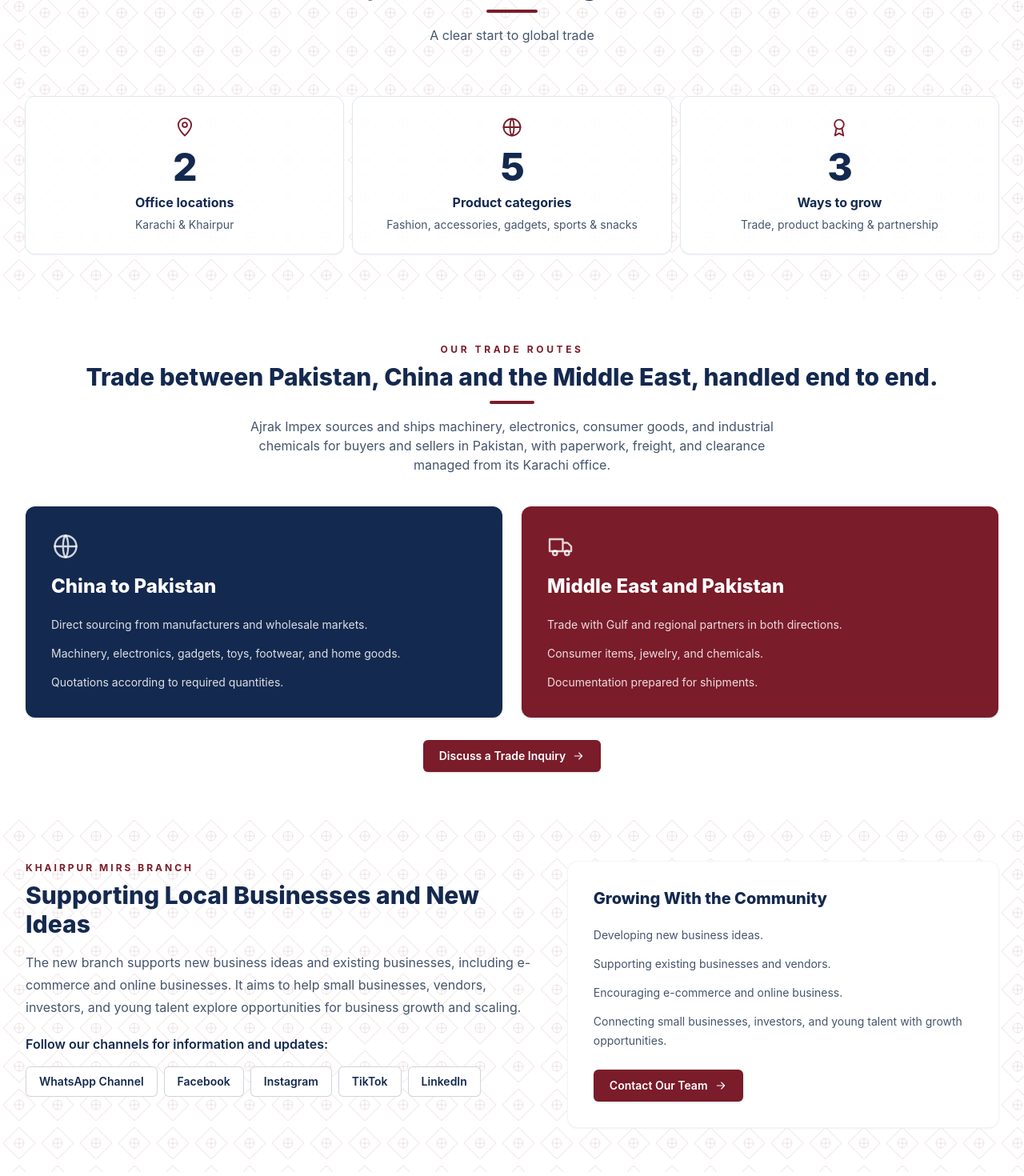
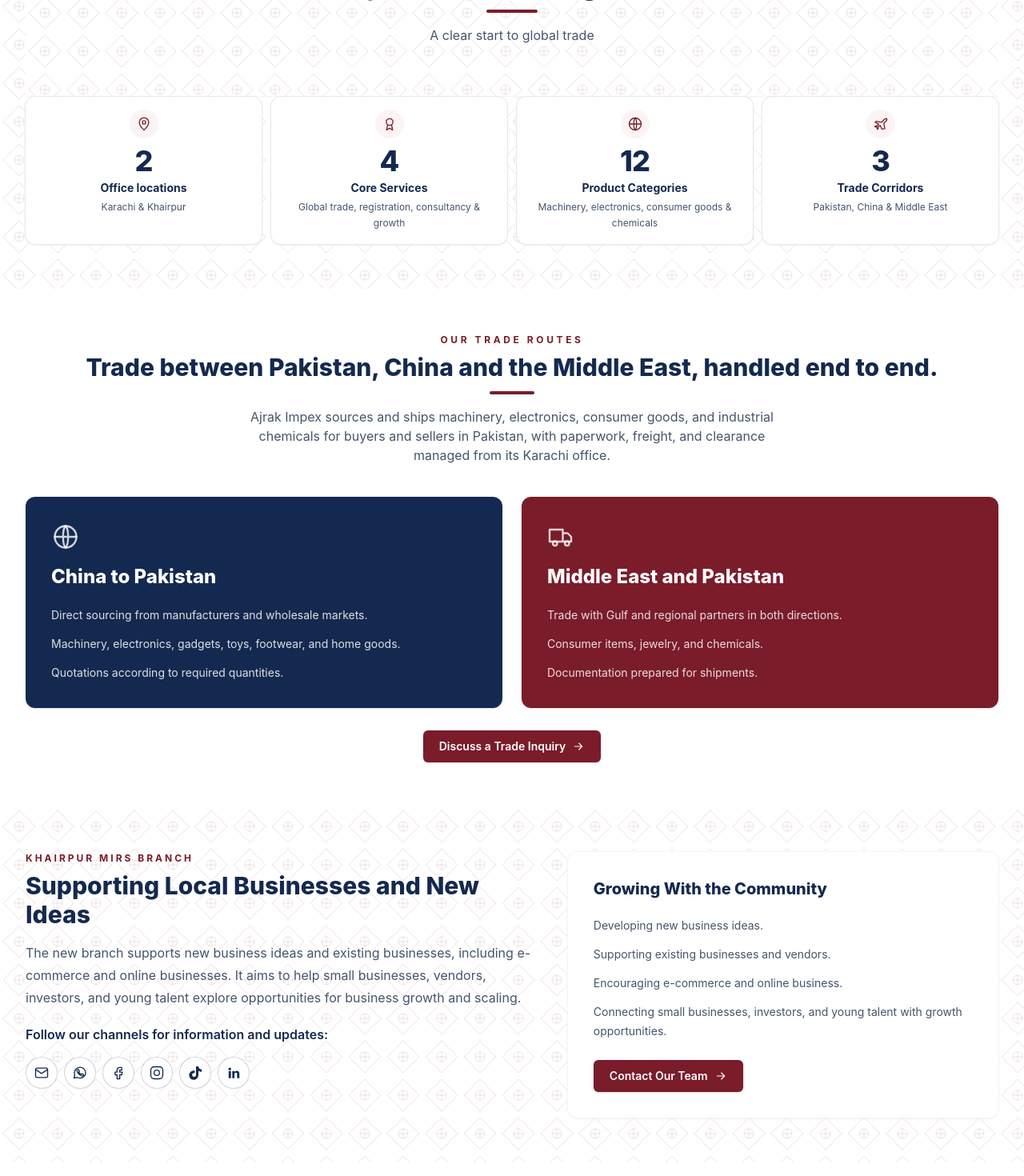
Before and after one commit to mudasir1019abbas/ajrak_impex, a Next.js app: page / in a window 1280 px wide. Shown: the part 760-2230 px from the top of the page at 80% size. Built offline with nearby package versions, Linux system fonts and the light colour scheme; no server answers.

Commit message:
Updating social icons in footer, homepage section and changing counting layout

```diff
--- a/app/page.js
+++ b/app/page.js
@@ -2,7 +2,19 @@ import Link from "next/link";
 import ImageBox from "@/components/ImageBox";
 import Reveal from "@/components/Reveal";
 import { Button, SectionTitle } from "@/components/UI";
-import { Arrow, Award, Globe, ShieldCheck, Truck } from "@/components/Icons";
+import {
+  Arrow,
+  Award,
+  Facebook,
+  Globe,
+  Instagram,
+  LinkedIn,
+  Mail,
+  ShieldCheck,
+  TikTok,
+  Truck,
+  WhatsApp,
+} from "@/components/Icons";
 import ImpactStats from "@/components/ImpactStats";
 import productCategories from "@/data/products";
 import { shippingContainers } from "@/data/images";
@@ -56,14 +68,12 @@ const steps = [
 ];
 
 const branchSocialLinks = [
-  {
-    label: "WhatsApp Channel",
-    href: "https://whatsapp.com/channel/0029Vb9tRqY05MUdmvrAg10L",
-  },
-  { label: "Facebook", href: "https://www.facebook.com/ajrakimpex1" },
-  { label: "Instagram", href: "https://www.instagram.com/ajrakimpex" },
-  { label: "TikTok", href: "https://www.tiktok.com/@ajrakimpex1" },
-  { label: "LinkedIn", href: "https://www.linkedin.com/in/ajrakimpex" },
+  { label: "Email", icon: Mail, href: "mailto:ajrakimpex@gmail.com" },
+  { label: "WhatsApp Channel", icon: WhatsApp, href: "https://whatsapp.com/channel/0029Vb9tRqY05MUdmvrAg10L" },
+  { label: "Facebook", icon: Facebook, href: "https://www.facebook.com/ajrakimpex1" },
+  { label: "Instagram", icon: Instagram, href: "https://www.instagram.com/ajrakimpex" },
+  { label: "TikTok", icon: TikTok, href: "https://www.tiktok.com/@ajrakimpex1" },
+  { label: "LinkedIn", icon: LinkedIn, href: "https://www.linkedin.com/in/ajrakimpex" },
 ];
 
 export default function Home() {
@@ -196,15 +206,17 @@ export default function Home() {
               Follow our channels for information and updates:
             </p>
             <div className="mt-4 flex flex-wrap gap-2">
-              {branchSocialLinks.map((social) => (
+              {branchSocialLinks.map(({ label, icon: Icon, href }) => (
                 <a
-                  key={social.label}
-                  href={social.href}
-                  target="_blank"
-                  rel="noreferrer"
-                  className="rounded-md border border-navy-800/20 bg-white px-4 py-2 text-sm font-semibold text-navy-800 transition hover:border-maroon-700 hover:text-maroon-700"
+                  key={label}
+                  href={href}
+                  target={href.startsWith("mailto:") ? undefined : "_blank"}
+                  rel={href.startsWith("mailto:") ? undefined : "noreferrer"}
+                  aria-label={`Ajrak Impex on ${label}`}
+                  title={label}
+                  className="flex h-10 w-10 items-center justify-center rounded-full border border-navy-800/20 bg-white text-navy-800 transition hover:border-maroon-700 hover:bg-maroon-700 hover:text-white focus-visible:outline-none focus-visible:ring-2 focus-visible:ring-maroon-700 focus-visible:ring-offset-2"
                 >
-                  {social.label}
+                  <Icon className="h-5 w-5" />
                 </a>
               ))}
             </div>
--- a/components/Footer.js
+++ b/components/Footer.js
@@ -1,7 +1,7 @@
 import Link from "next/link";
 import { cacheLife } from "next/cache";
 import Logo from "@/components/Logo";
-import { Facebook, Mail } from "@/components/Icons";
+import { Facebook, Instagram, LinkedIn, Mail, TikTok, WhatsApp } from "@/components/Icons";
 
 const sitemap = [
   { label: "Home", to: "/" },
@@ -17,7 +17,11 @@ const sitemap = [
 
 const socialLinks = [
   { label: "Email", icon: Mail, href: "mailto:ajrakimpex@gmail.com" },
-  { label: "Facebook", icon: Facebook, href: "https://www.facebook.com/Ajrakimpex" },
+  { label: "WhatsApp Channel", icon: WhatsApp, href: "https://whatsapp.com/channel/0029Vb9tRqY05MUdmvrAg10L" },
+  { label: "Facebook", icon: Facebook, href: "https://www.facebook.com/ajrakimpex1" },
+  { label: "Instagram", icon: Instagram, href: "https://www.instagram.com/ajrakimpex" },
+  { label: "TikTok", icon: TikTok, href: "https://www.tiktok.com/@ajrakimpex1" },
+  { label: "LinkedIn", icon: LinkedIn, href: "https://www.linkedin.com/in/ajrakimpex" },
 ];
 
 // The year is cached, so the footer stays part of the static shell instead of
--- a/components/Icons.js
+++ b/components/Icons.js
@@ -12,6 +12,15 @@ const make = (paths) =>
   function Icon({ className = "h-8 w-8" }) {
     return (
       <svg {...base} className={className} aria-hidden="true">
+        {paths}
+      </svg>
+    );
+  };
+
+const makeBrand = (paths) =>
+  function BrandIcon({ className = "h-8 w-8" }) {
+    return (
+      <svg viewBox="0 0 24 24" fill="currentColor" className={className} aria-hidden="true">
         {paths}
       </svg>
     );
@@ -38,3 +47,14 @@ export const Scissors = make(<><circle cx="6" cy="6" r="2.5" /><circle cx="6" cy
 
 // Simple brand glyphs for social links
 export const Facebook = make(<path d="M14 8h3V4h-3a4 4 0 00-4 4v3H7v4h3v6h4v-6h3l1-4h-4V8z" />);
+export const WhatsApp = make(<><path d="M20.5 11.5a8.5 8.5 0 01-12.6 7.4L3 20l1.1-4.7A8.5 8.5 0 1120.5 11.5z" /><path d="M8.2 7.7c.3-.6.6-.6.9-.6h.6c.2 0 .4.1.5.4l.8 1.9c.1.3 0 .5-.2.7l-.7.8c.8 1.5 2 2.7 3.5 3.5l.8-.7c.2-.2.4-.3.7-.2l1.9.8c.3.1.4.3.4.5v.6c0 .3 0 .6-.6.9-.5.3-1.1.5-1.8.3-1.3-.3-3.2-1.2-4.8-2.8-1.6-1.6-2.5-3.5-2.8-4.8-.2-.7 0-1.3.8-1.3z" /></>);
+export const Instagram = make(<><rect x="3" y="3" width="18" height="18" rx="5" /><circle cx="12" cy="12" r="4" /><circle cx="17.5" cy="6.5" r=".5" fill="currentColor" stroke="none" /></>);
+export const TikTok = makeBrand(
+  <path d="M16.8 2.3h-3.6v12.9a2.9 2.9 0 1 1-2.9-2.9c.4 0 .8.1 1.1.2V8.8a7 7 0 1 0 5.4 6.8V9.1a9.1 9.1 0 0 0 5 1.5V6.9a5.3 5.3 0 0 1-5-4.6Z" />,
+);
+export const LinkedIn = makeBrand(
+  <>
+    <circle cx="6.3" cy="6.2" r="2" />
+    <path d="M4.6 9.3H8V20H4.6zM10 9.3h3.3v1.5a4 4 0 0 1 3.5-1.8c3.2 0 3.9 2.1 3.9 4.9V20h-3.4v-5.4c0-1.5 0-3-1.9-3s-2.1 1.5-2.1 2.9V20H10z" />
+  </>,
+);
--- a/components/ImpactStats.js
+++ b/components/ImpactStats.js
@@ -1,7 +1,7 @@
 "use client";
 
 import { useEffect, useRef, useState } from "react";
-import { Award, Globe, MapPin } from "@/components/Icons";
+import { Award, Globe, MapPin, Plane } from "@/components/Icons";
 import { PageHero } from "@/components/UI";
 
 const stats = [
@@ -12,16 +12,22 @@ const stats = [
     icon: MapPin,
   },
   {
-    value: 5,
-    label: "Product categories",
-    detail: "Fashion, accessories, gadgets, sports & snacks",
+    value: 4,
+    label: "Core Services",
+    detail: "Global trade, registration, consultancy & growth",
+    icon: Award,
+  },
+  {
+    value: 12,
+    label: "Product Categories",
+    detail: "Machinery, electronics, consumer goods & chemicals",
     icon: Globe,
   },
   {
     value: 3,
-    label: "Ways to grow",
-    detail: "Trade, product backing & partnership",
-    icon: Award,
+    label: "Trade Corridors",
+    detail: "Pakistan, China & Middle East",
+    icon: Plane,
   },
 ];
 
@@ -85,18 +91,20 @@ export default function ImpactStats() {
           title="Ajrak Impex at a glance"
           text="A clear start to global trade"
         />
-        <div className="grid gap-3 md:grid-cols-3">
+        <div className="grid grid-cols-2 gap-3 lg:grid-cols-4">
           {stats.map(({ value, label, detail, icon: Icon }) => (
             <article
               key={label}
-              className="rounded-xl bg-white/90 px-5 py-6 text-center shadow-sm ring-1 ring-slate-200 transition duration-300 hover:-translate-y-1 hover:shadow-lg sm:px-6"
+              className="flex h-full flex-col items-center rounded-xl bg-white/90 px-3 py-4 text-center shadow-sm ring-1 ring-slate-200 transition duration-300 hover:-translate-y-1 hover:shadow-lg sm:px-4"
             >
-              <Icon className="mx-auto h-7 w-7 text-maroon-700" />
-              <p className="mt-3 text-4xl font-extrabold tracking-tight text-navy-800 sm:text-5xl">
+              <span className="flex h-9 w-9 items-center justify-center rounded-full bg-maroon-50">
+                <Icon className="h-5 w-5 text-maroon-700" />
+              </span>
+              <p className="mt-2 text-3xl font-extrabold tracking-tight text-navy-800 sm:text-4xl">
                 <CountUp value={value} />
               </p>
-              <h3 className="mt-2 font-bold text-navy-800">{label}</h3>
-              <p className="mt-1 text-sm leading-6 text-slate-600">{detail}</p>
+              <h3 className="mt-1 text-sm font-bold text-navy-800">{label}</h3>
+              <p className="mt-1 max-w-[16rem] text-xs leading-5 text-slate-600">{detail}</p>
             </article>
           ))}
         </div>
```
